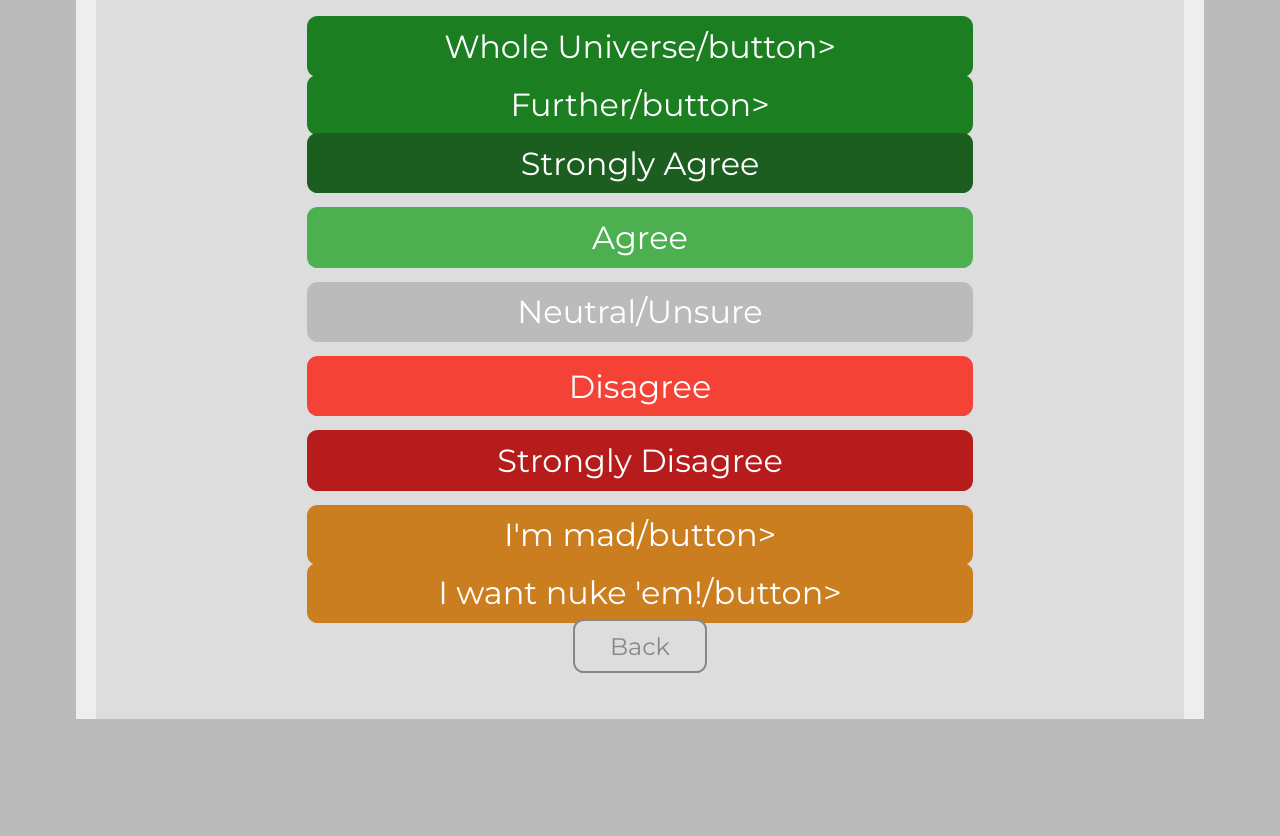
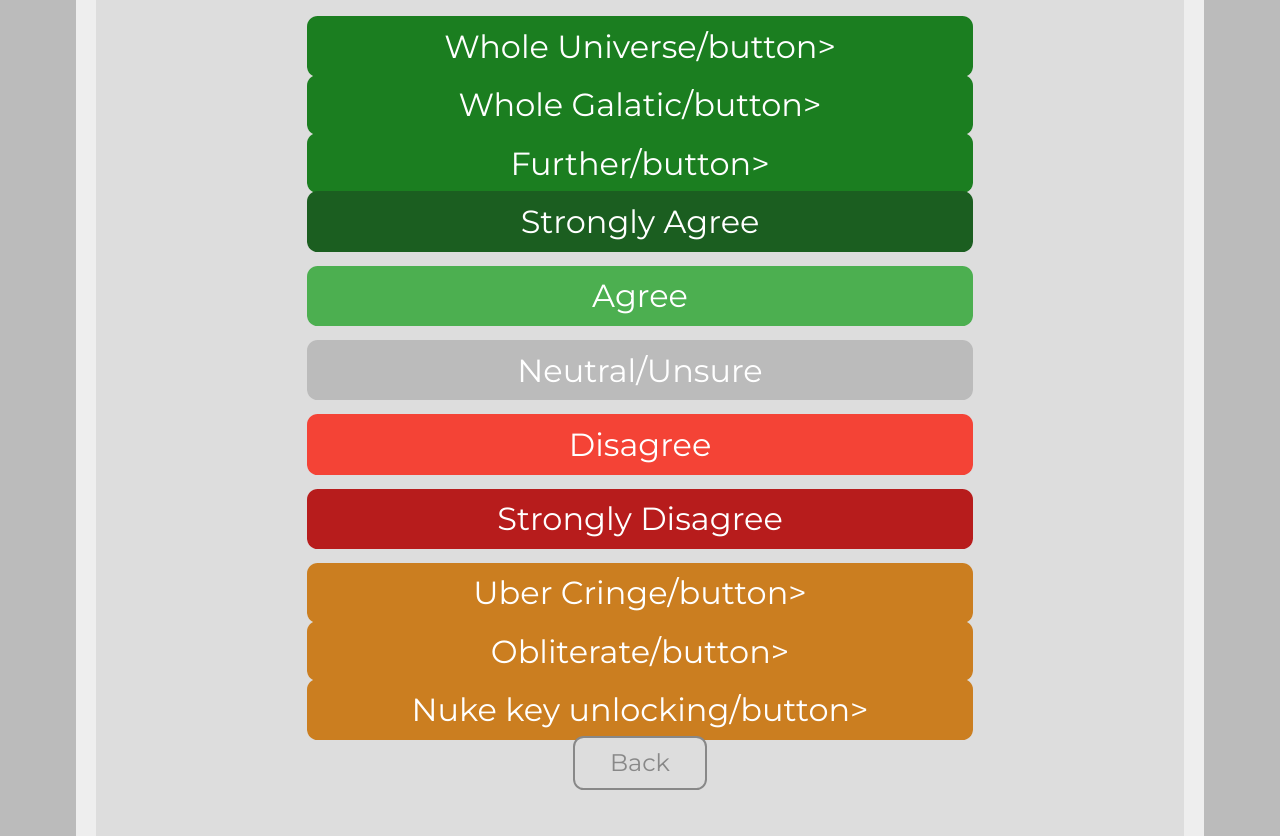
Before and after one commit to Sykar2Socialist/Omni8, a plain HTML site: page Omni8/quiz.html in a window 1280 px wide. Shown: the part 461-1297 px from the top of the page. Before the commit the page ends 1180 px from the top, so only its background shows below. Drawn offline with Linux system fonts and the light colour scheme.

Commit message:
Update quiz.html

```diff
--- a/Omni8/quiz.html
+++ b/Omni8/quiz.html
@@ -21,15 +21,17 @@
 <hr>
 <h2 style="text-align:center;" id="question-number">Loading...</h2>
 <p class="question" id="question-text"></p>
-<button class="button" onclick="next_question( 4.0)" style="background-color: #1b7e20;">Whole Universe/button> <br>
+<button class="button" onclick="next_question( 8.0)" style="background-color: #1b7e20;">Whole Universe/button> <br>
+<button class="button" onclick="next_question( 4.0)" style="background-color: #1b7e20;">Whole Galatic/button> <br>
 <button class="button" onclick="next_question( 2.0)" style="background-color: #1b7e20;">Further/button> <br>
 <button class="button" onclick="next_question( 1.0)" style="background-color: #1b5e20;">Strongly Agree</button> <br>
 <button class="button" onclick="next_question( 0.5)" style="background-color: #4caf50;">Agree</button> <br>
 <button class="button" onclick="next_question( 0.0)" style="background-color: #bbbbbb;">Neutral/Unsure</button> <br>
 <button class="button" onclick="next_question(-0.5)" style="background-color: #f44336;">Disagree</button> <br>
 <button class="button" onclick="next_question(-1.0)" style="background-color: #b71c1c;">Strongly Disagree</button> <br>
-<button class="button" onclick="next_question(-2.0)" style="background-color: #cb7e20;">I'm mad/button> <br>
-<button class="button" onclick="next_question(-4.0)" style="background-color: #cb7e20;">I want nuke 'em!/button> <br>
+<button class="button" onclick="next_question(-2.0)" style="background-color: #cb7e20;">Uber Cringe/button> <br>
+<button class="button" onclick="next_question(-4.0)" style="background-color: #cb7e20;">Obliterate/button> <br>
+<button class="button" onclick="next_question(-8.0)" style="background-color: #cb7e20;">Nuke key unlocking/button> <br>
 <button class="small_button" onclick="prev_question()" id="back_button">Back</button>
 <button class="small_button_off" id="back_button_off">Back</button><br>
 
```
